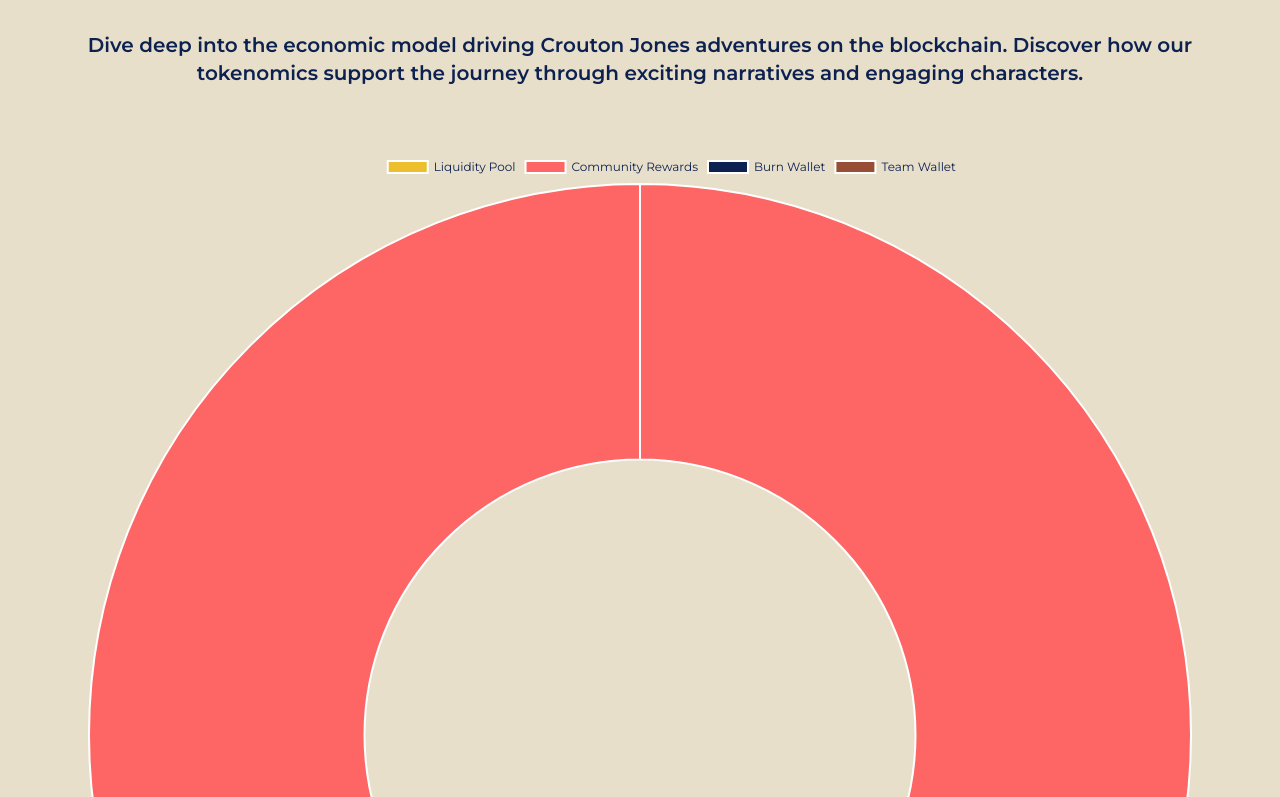
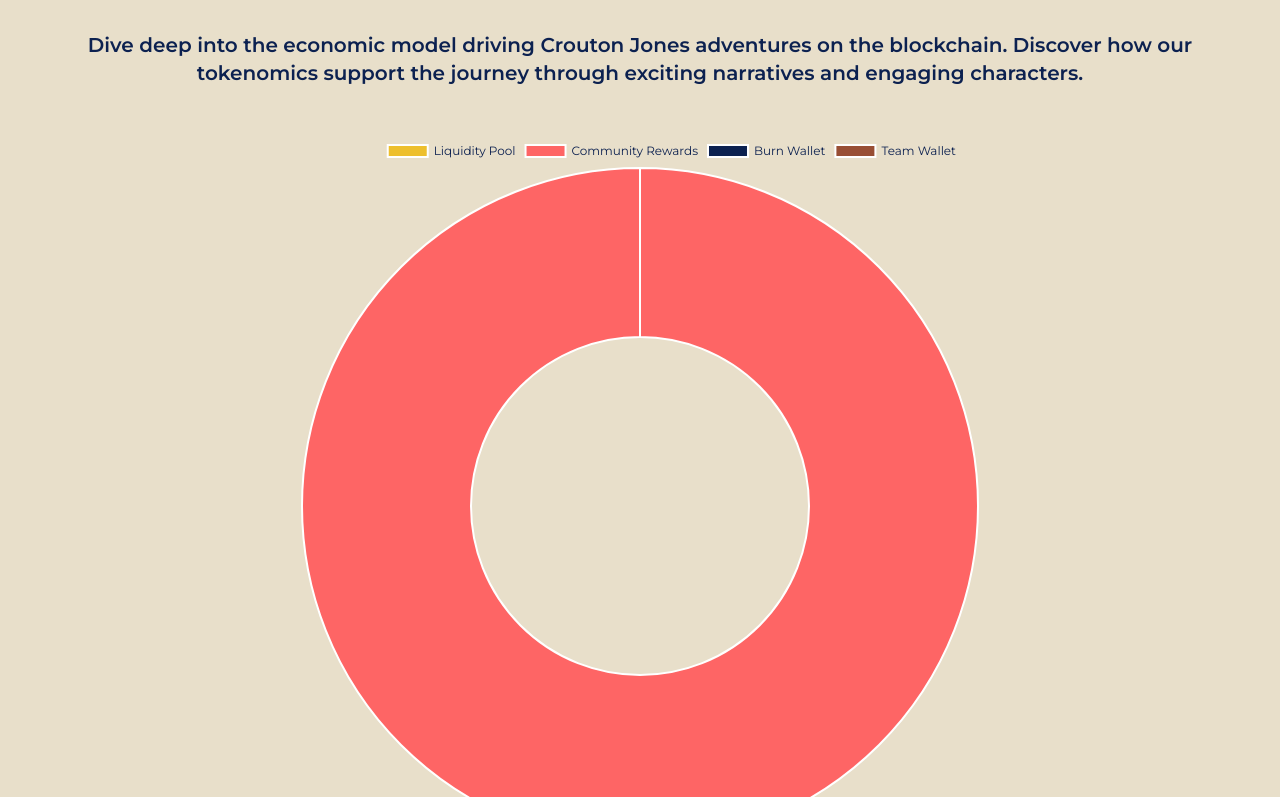
Before and after one commit to Dev-Dylann/Crouton-Jones-Show, a React (Vite) app: page / in a window 1280 px wide. Shown: the part 7083-7880 px from the top of the page. Built offline with nearby package versions, Linux system fonts and the light colour scheme.

Commit message:
some more sm styling...

```diff
--- a/src/components/Hero.jsx
+++ b/src/components/Hero.jsx
@@ -7,7 +7,7 @@ const Hero = () => {
         <section className='min-h-screen relative flex'>
             <img src={bgBanner} alt="Banner Background" className='absolute w-full h-full -z-[1] object-cover' />
 
-            <article className='grow flex flex-col items-center justify-center px-5 pb-10 gap-6 radial-gradient sm:pb-0 md:pb-10'>
+            <article className='grow flex flex-col items-center justify-center px-5 pb-10 gap-6 radial-gradient sm:radial-gradient-sm sm:pb-0 md:pb-10 md:radial-gradient'>
                 <motion.img
                     src={banner}
                     alt="Crouton Jones Banner"
--- a/src/components/Tokenomics.jsx
+++ b/src/components/Tokenomics.jsx
@@ -21,7 +21,6 @@ const Tokenomics = () => {
     }
 
     const options = {
-        responsive: true,
         plugins: {
             tooltip: {
                 enabled: true,
@@ -52,7 +51,7 @@ const Tokenomics = () => {
                 whileInView={{ opacity: 1, y: 0 }}
                 transition={{ type: 'tween', duration: 0.5 }}
                 viewport={{ once: true }}
-                className='flex flex-col items-center font-montserrat px-10 py-4 md:py-8'>
+                className='flex flex-col items-center font-montserrat px-10 py-4 sm:w-[65%] sm:mx-auto'>
                 <Doughnut data={data} options={options} />
             </motion.article>
 
--- a/src/index.css
+++ b/src/index.css
@@ -5,6 +5,10 @@
 @layer utilities {
   .radial-gradient {
     background: radial-gradient(circle at 50% 20%, transparent 70%, #e8dfca 90%);
+  }
+
+  .radial-gradient-sm {
+    background: radial-gradient(circle at 50% 1%, transparent 70%, #e8dfca 90%);
   }
 }
 
```
